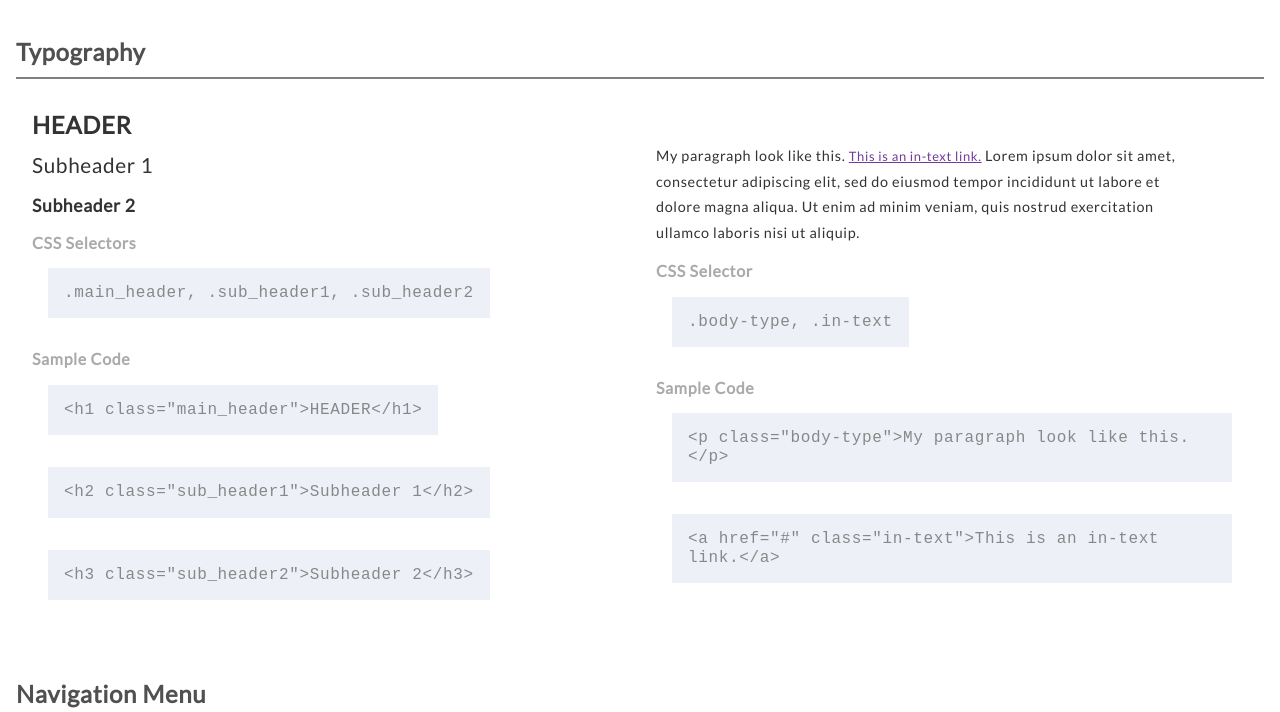
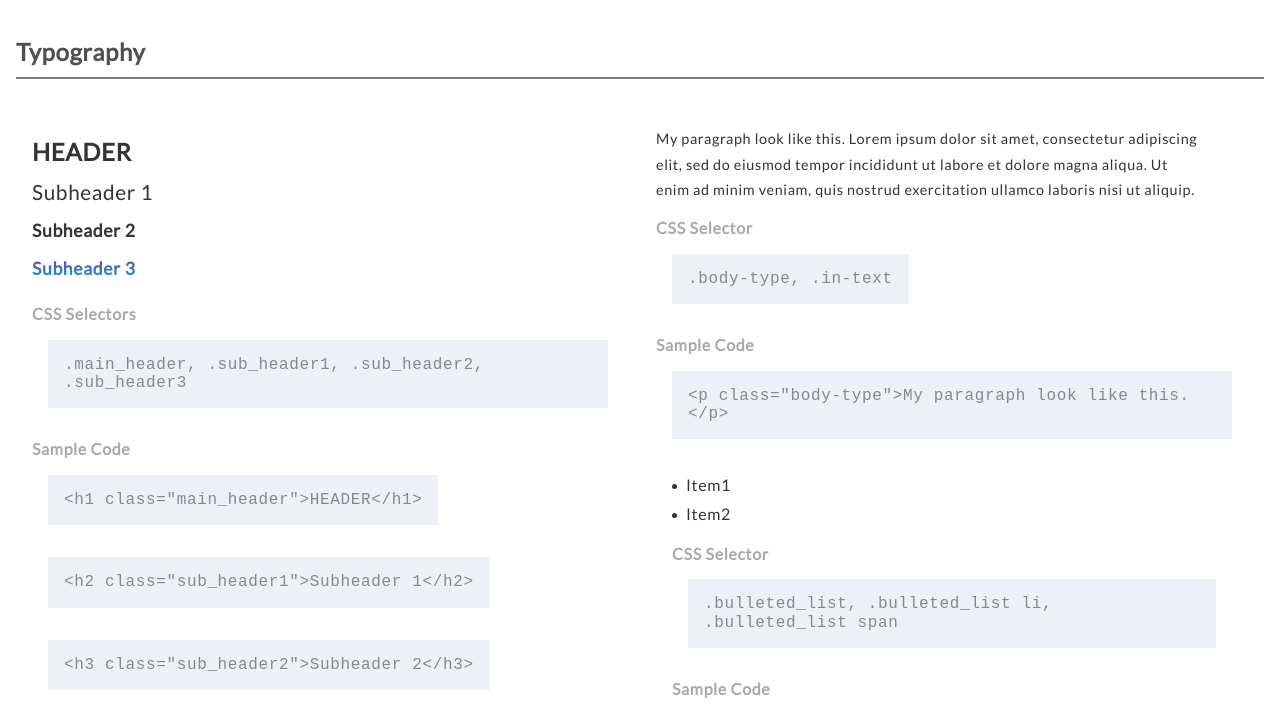
Before and after one commit to johnnlimms/iat339_po2, a plain HTML site: page styleguide.html in a window 1280 px wide. Shown: the part 750-1462 px from the top of the page. Drawn offline with Linux system fonts and the light colour scheme.

Commit message:
Updated styleguide
add unordered list

```diff
--- a/css/main2.css
+++ b/css/main2.css
@@ -1,11 +1,3 @@
-html{ /*Prevents the content from shifting to the right by having the scroll bar show up all the time*/
-  overflow:scroll;
-}
-
-/*Changes the font family of the whole document*/
-body{
-  font-family: 'Nunito', sans-serif;
-}
 
 header{
   background: rgba(255, 255, 255, 0.7);
--- a/css/searchresult.css
+++ b/css/searchresult.css
@@ -1,18 +1,6 @@
 *{
-  font-family: 'Lato', sans-serif;
   margin: 0;
   padding: 0;
-  color: #333;
-  letter-spacing: 0.04em;
-}
-
-button{
-  cursor: pointer;
-}
-
-
-a:-webkit-any-link{
-  cursor: pointer;
 }
 
 .nav-header{
@@ -35,12 +23,12 @@ a:-webkit-any-link{
   position: absolute;
   left: 9%;
 } */
-.nav-image-signin{
+/*.nav-image-signin{
   height: 1.4em;
   width: auto;
   position: absolute;
   right: 9%;
-}
+}*/
 
 .progress-container{
   width: 45em;
@@ -227,7 +215,6 @@ a:-webkit-any-link{
   margin-left: -0.5em;
 }
 
-
 .purchase-button{
   display: inline-block;
   margin: 0 1em;
--- a/css/styleguide.css
+++ b/css/styleguide.css
@@ -83,7 +83,7 @@
 /*Subheader styling*/
 .sub_header1{
   margin: 0;
-  margin-bottom: 0.9em;
+  margin-bottom: 0.8em;
   display: block;
   font-weight: 500;
   font-size: 1.3em;
@@ -95,6 +95,16 @@
   display: block;
   font-size: 1.1em;
   font-weight: 600;
+}
+.sub_header3{
+  margin: 0;
+  font-size: 1.1em;
+  margin-bottom: 1.5em;
+  background: linear-gradient(#733A9C, #00AAE5);
+  background: -webkit-linear-gradient(#733A9C, #00AAE5);
+  background: -ms-linear-gradient(#733A9C, #00AAE5);
+  -webkit-background-clip: text;
+  -webkit-text-fill-color: transparent;
 }
 
 /*In-text link styling*/
@@ -134,23 +144,20 @@
   margin-top: 2em;
 }
 
-
-/*Ordered list styling*/
-.numbered_list,.bulleted_list{
-   margin: 0;
+/*Unordered list styling*/
+.bulleted_list{
+  margin: 0;
+  padding: 0;
 }
-.numbered_list li{
+.bulleted_list li{
+  list-style-type: disc;
+  list-style-position: inside;
   line-height: 1.8em;
   font-weight: 500;
   color: #333333;
 }
-
-/*Unordered list styling*/
-.bulleted_list li{
-  list-style-type: circle;
-  line-height: 1.8em;
-  font-weight: 500;
-  color: #333333;
+.bulleted_list span{
+  margin-left: -0.5em;
 }
 
 
--- a/styleguide.html
+++ b/styleguide.html
@@ -110,26 +110,38 @@
           <!--Sample code-->
         <!--  <code class = "sample_code"> &lt;h2 class = "sub_header1"&gt; Subheader &lt;/h2&gt;  || <strong>CSS Selector</strong> .sub_header1</code>-->
           <h3 class = "sub_header2">Subheader 2</h3>
+          <h4 class = "sub_header3">Subheader 3</h4>
           <h2 class ="section_labels">CSS Selectors</h2>
-          <code class = "sample_code">.main_header, .sub_header1, .sub_header2</code>
+          <code class = "sample_code">.main_header, .sub_header1, .sub_header2, .sub_header3</code>
           <h2 class ="section_labels">Sample Code</h2>
           <code class = "sample_code">&lt;h1 class="main_header"&gt;HEADER&lt;/h1&gt;</code>
           <code class = "sample_code">&lt;h2 class="sub_header1"&gt;Subheader 1&lt;/h2&gt;</code>
           <code class = "sample_code">&lt;h3 class="sub_header2"&gt;Subheader 2&lt;/h3&gt;</code>
+          <code class = "sample_code">&lt;h4 class="sub_header3"&gt;Subheader 3&lt;/h4&gt;</code>
           <!--Sample code-->
           <!--<code class = "sample_code"> &lt;h2 class = "sub_header2"&gt; Subheader 2&lt;/h2&gt; || <strong>CSS Selector</strong> .sub_header2</code>-->
         </div>
 
         <div class = "type_element2">
-          <p class ="body-type">My paragraph look like this. <a href="#" class = "in-text">This is an in-text link.</a> Lorem ipsum dolor sit amet, consectetur adipiscing elit, sed do eiusmod tempor incididunt ut labore et dolore magna aliqua. Ut enim ad minim veniam, quis nostrud exercitation ullamco laboris nisi ut aliquip.</p>
-
+          <p class ="body-type">My paragraph look like this. Lorem ipsum dolor sit amet, consectetur adipiscing elit, sed do eiusmod tempor incididunt ut labore et dolore magna aliqua. Ut enim ad minim veniam, quis nostrud exercitation ullamco laboris nisi ut aliquip.</p>
+          <!--<a href="#" class = "in-text">This is an in-text link.</a>-->
           <!--Sample code-->
 
           <h2 class ="section_labels">CSS Selector</h2>
           <code class = "sample_code">.body-type, .in-text</code>
           <h2 class ="section_labels">Sample Code</h2>
           <code class = "sample_code"> &lt;p class="body-type"&gt;My paragraph look like this.&lt;/p&gt;</code>
-          <code class = "sample_code"> &lt;a href="#" class="in-text"&gt;This is an in-text link.&lt;/a&gt;</code>
+          <!--<code class = "sample_code"> &lt;a href="#" class="in-text"&gt;This is an in-text link.&lt;/a&gt;</code>-->
+          <div>
+            <ul class="bulleted_list">
+              <li><span>Item1</span></li>
+              <li><span>Item2</span></li>
+            </ul>
+            <h2 class ="section_labels">CSS Selector</h2>
+            <code class = "sample_code">.bulleted_list, .bulleted_list li, .bulleted_list span</code>
+            <h2 class ="section_labels">Sample Code</h2>
+            <code class = "sample_code"> &lt;ul class="bulleted_list"&gt;&lt;li&gt;&lt;span&gt;Item1&lt;/span&gt;&lt;/li&gt;&lt;/ul&gt;</code>
+          </div>
         </div>
 
       </div>
```
Also changed, not shown: guestinfo.html (+1 -0 lines), 1 other file.
